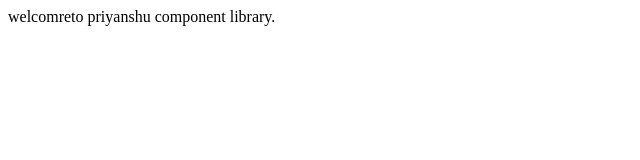
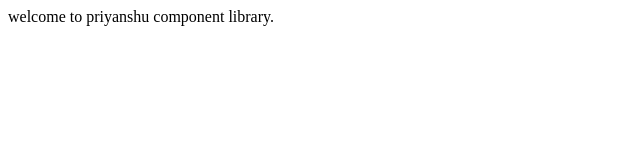
Before and after one commit to priyanshug0901/priyanshu.site, a plain HTML site: page index.html in a window 1280 px wide. Shown: the full height of the page, 0-640 px from the left. Drawn offline with Linux system fonts and the light colour scheme.

Commit message:
Update index.html
bug fix

```diff
--- a/index.html
+++ b/index.html
@@ -6,6 +6,6 @@
     <title>Document</title>
 </head>
 <body>
-    welcomreto priyanshu component library.
+    welcome to priyanshu component library.
 </body>
 </html>
```
